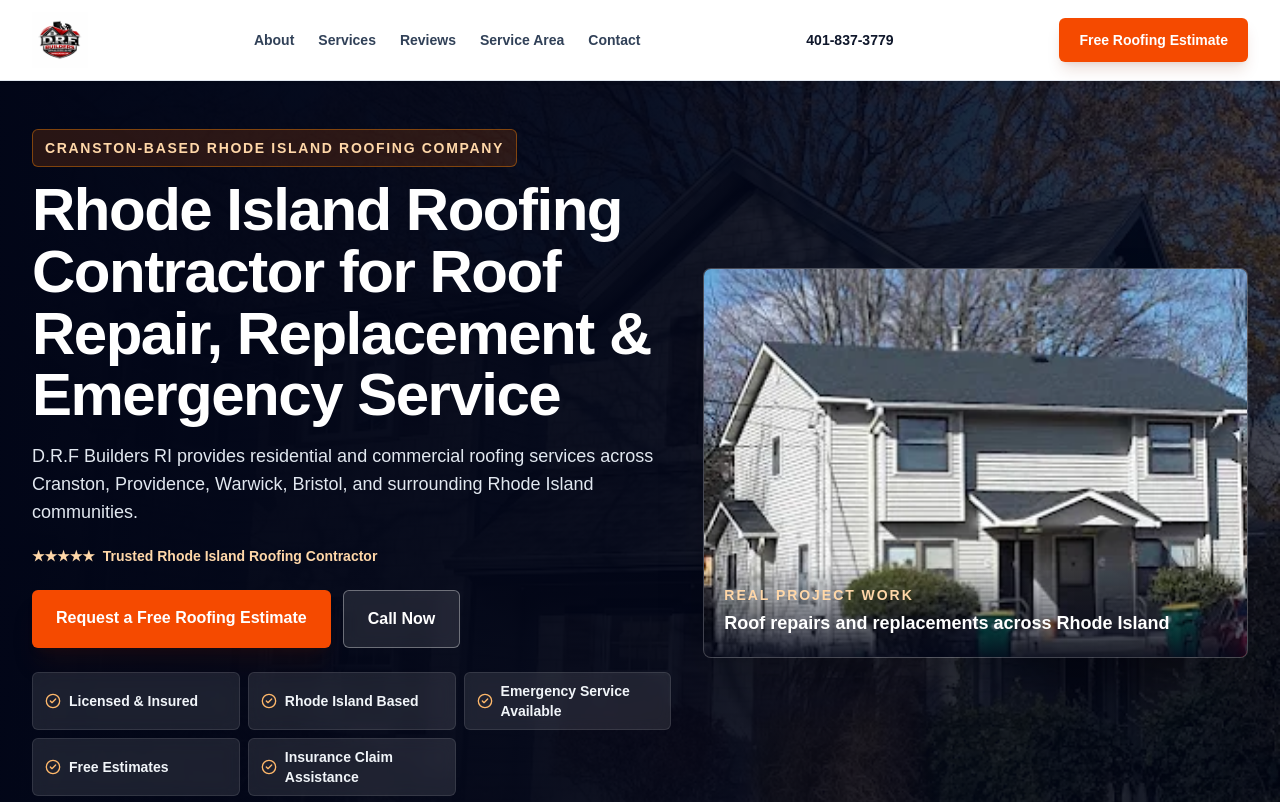
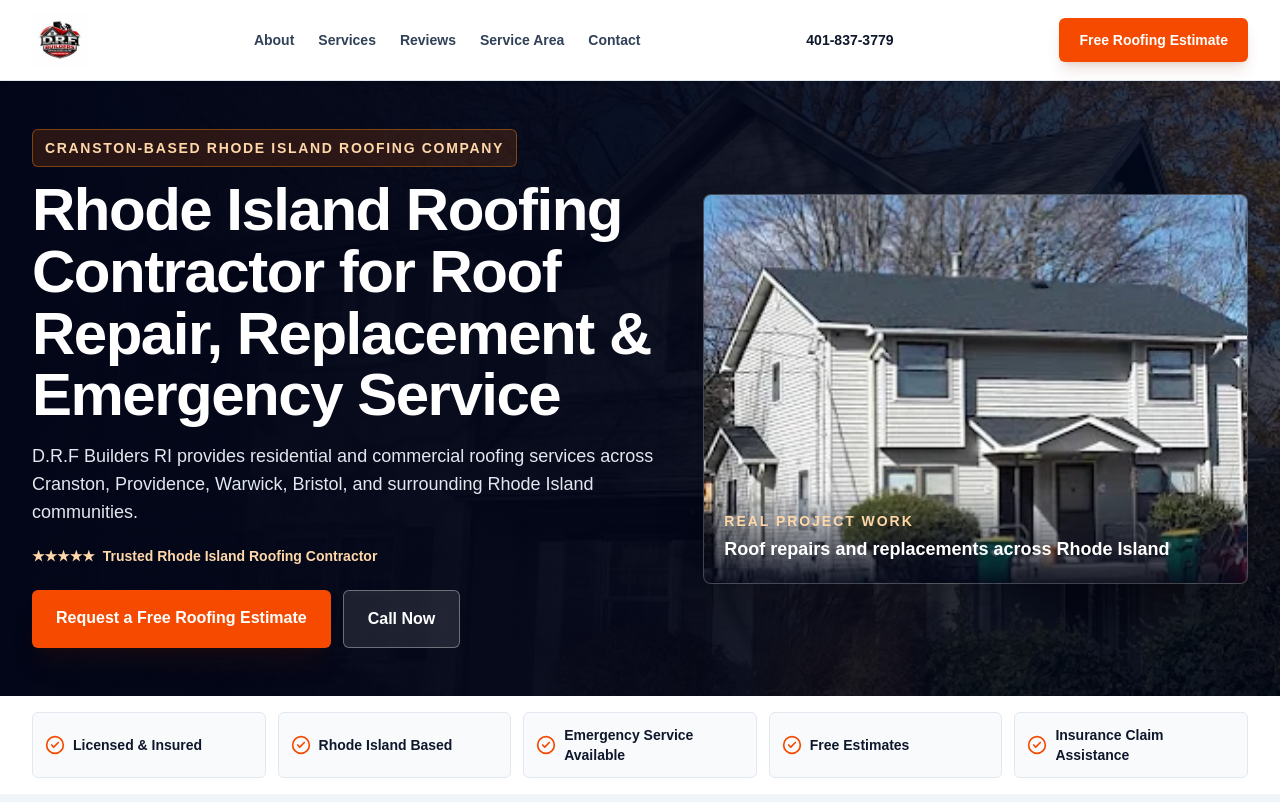
Before and after one commit to ryanw327/drf-builders-ri, a Next.js app: page / in a window 1280 px wide. Shown: the top 802 px of the page. Built offline with nearby package versions, Linux system fonts and the light colour scheme.

Commit message:
Remove duplicate hero trust badges

```diff
--- a/app/page.tsx
+++ b/app/page.tsx
@@ -130,14 +130,6 @@
                 <a href="tel:+14018373779" className="rounded-md border border-white/35 bg-white/10 px-6 py-4 text-center font-black text-white backdrop-blur hover:bg-white/20">
                   Call Now
                 </a>
-              </div>
-              <div className="mt-6 grid gap-2 text-sm font-bold text-slate-100 sm:grid-cols-2 lg:grid-cols-3">
-                {trustItems.map((item) => (
-                  <div key={item} className="flex items-center gap-2 rounded-md border border-white/10 bg-white/10 px-3 py-2 backdrop-blur">
-                    <CheckCircle2 className="h-4 w-4 flex-none text-orange-300" aria-hidden="true" />
-                    {item}
-                  </div>
-                ))}
               </div>
             </div>
             <div className="relative hidden min-h-[390px] overflow-hidden rounded-lg border border-white/15 bg-white/10 shadow-2xl lg:block">
```
